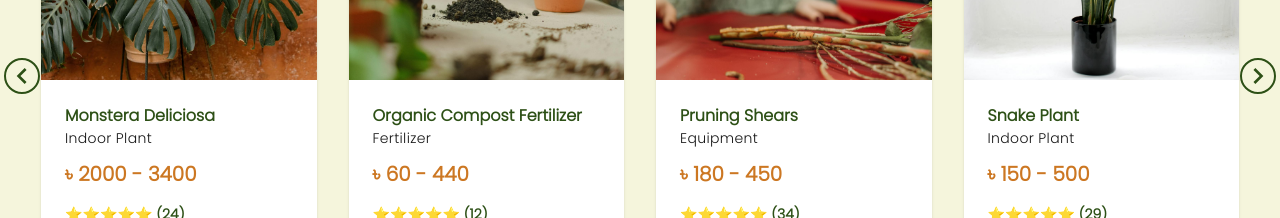
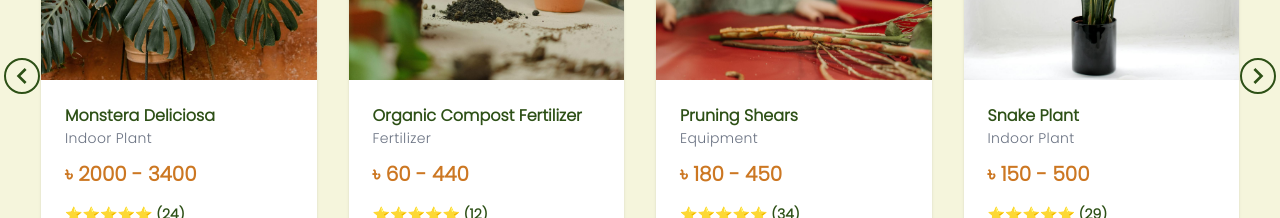
Before and after one commit to ShekRasel/tri-gardening, a Next.js app: page / in a window 1280 px wide. Shown: the part 1220-1438 px from the top of the page. Built offline with nearby package versions, Linux system fonts and the light colour scheme.

Commit message:
add more custom color

```diff
--- a/app/globals.css
+++ b/app/globals.css
@@ -11,6 +11,8 @@
   --black: #000000;
   --white: #ffffff;
   --orange: #cc7722;
+  --light-white: #f3f3f3;
+  --gray: #6a7282;
 }
 
 @theme inline {
@@ -26,6 +28,8 @@
   --color-black: var(--black);
   --color-white: var(--white);
   --color-orange: var(--orange);
+  --color-light-white: var(--light-white);
+  --color-gray: var(--gray);
 }
 
 /* @media (prefers-color-scheme: dark) {
```
